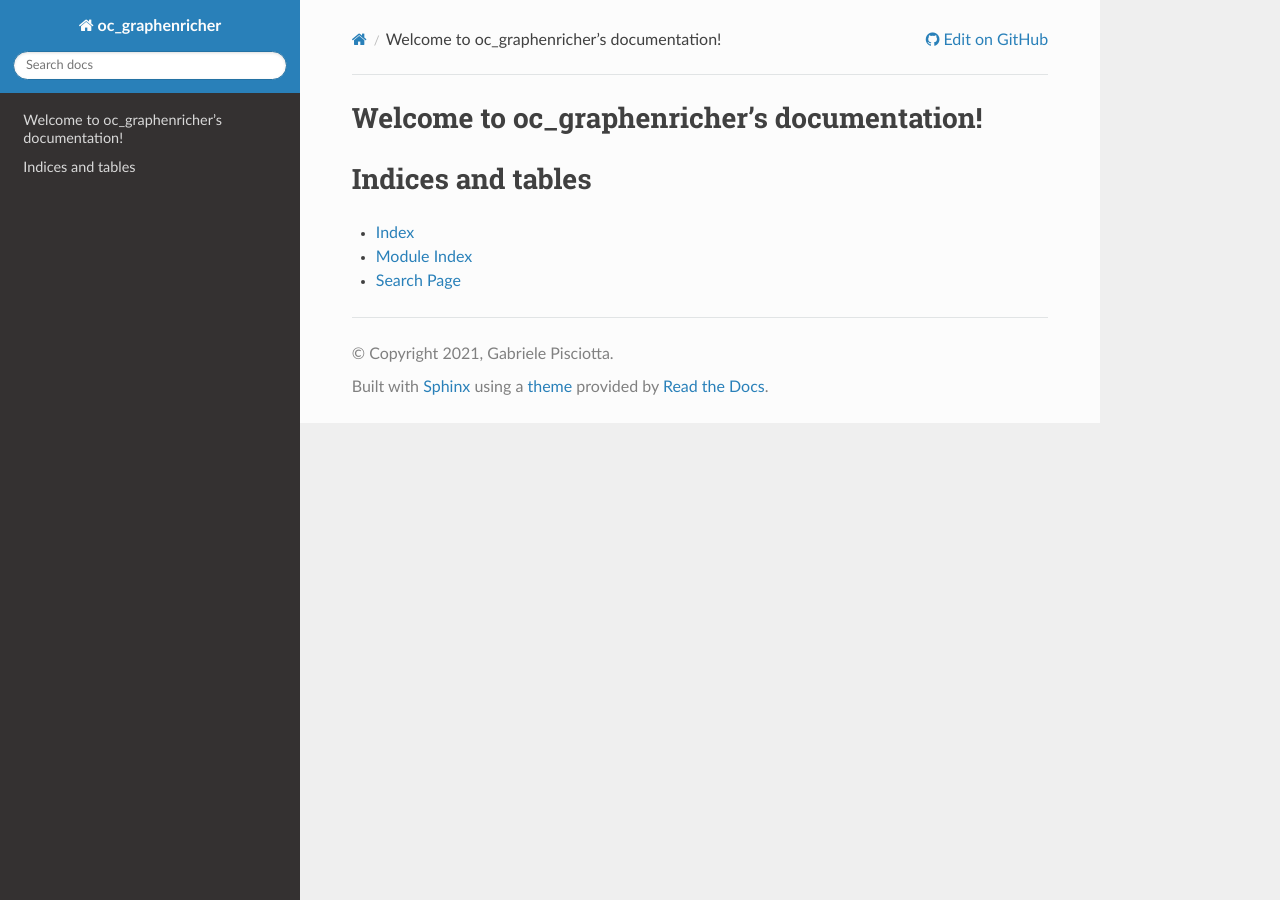
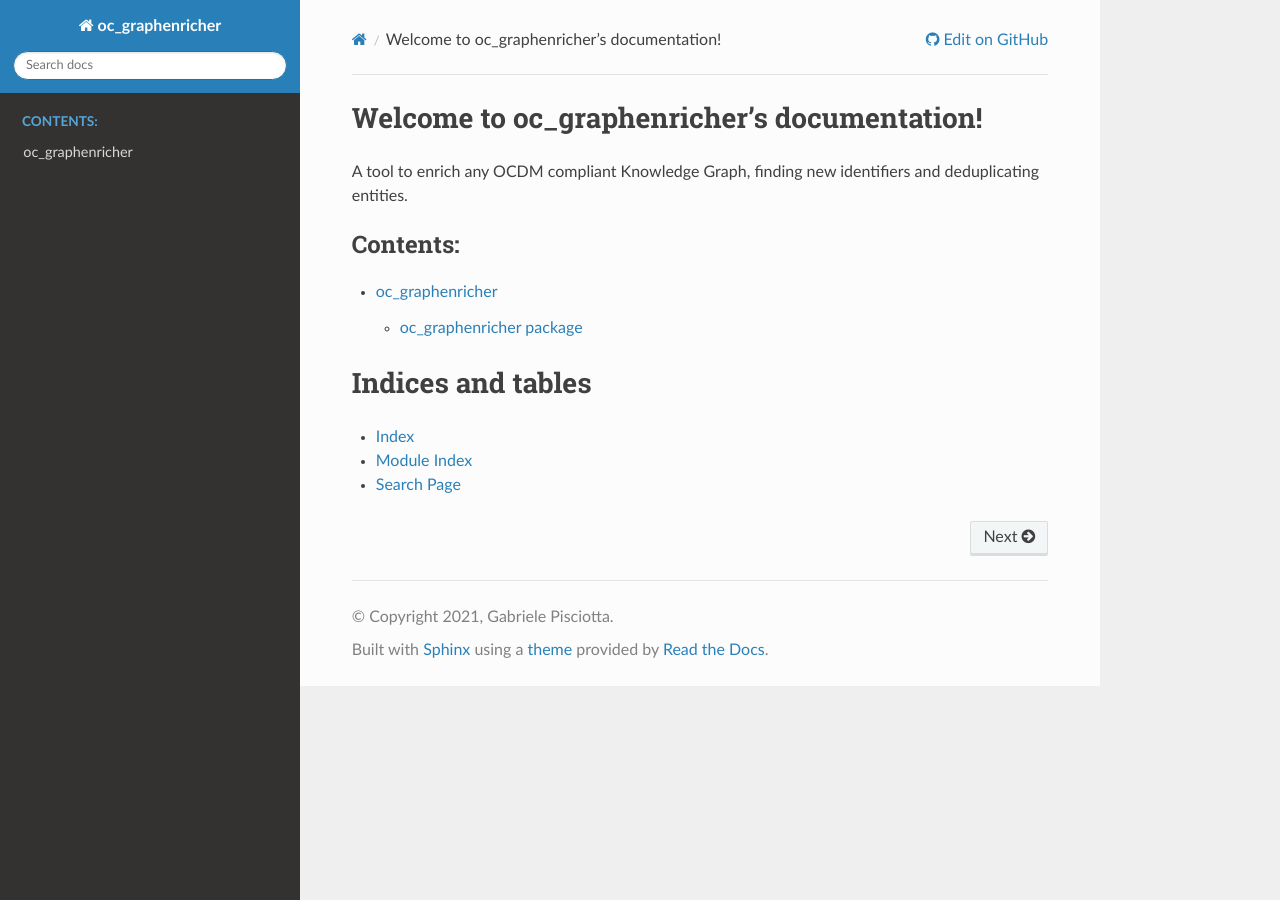
Before and after one commit to opencitations/oc_graphenricher, a Sphinx documentation site: the page built from docs/source/index.rst, in a window 1280 px wide. Built offline with Sphinx 7.4.7 and the Read the Docs theme 2.0.0, drawn with Linux system fonts in a browser that asks for light colours.

Commit message:
Better documentation

```diff
--- a/docs/source/index.rst
+++ b/docs/source/index.rst
@@ -5,11 +5,13 @@
 
 Welcome to oc_graphenricher's documentation!
 ============================================
+A tool to enrich any OCDM compliant Knowledge Graph, finding new identifiers and deduplicating entities.
 
 .. toctree::
    :maxdepth: 2
    :caption: Contents:
 
+   modules/modules
 
 
 Indices and tables
```
